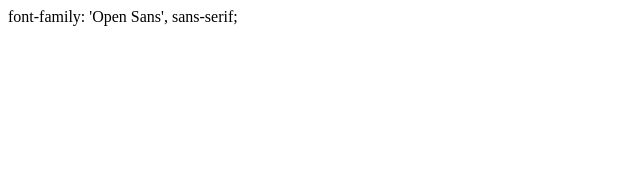
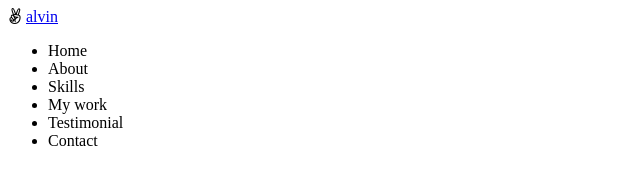
Before and after one commit to kimsr96/portfolio, a plain HTML site: page index.html in a window 1280 px wide. Shown: the whole page, without its empty margins (0-640 px from the left). Drawn offline with Linux system fonts and the light colour scheme.

Commit message:
HTML__NAVBAR

```diff
--- a/index.html
+++ b/index.html
@@ -9,13 +9,39 @@
     <script src="https://kit.fontawesome.com/cbee1af028.js" crossorigin="anonymous"></script>
     <link href="https://fonts.googleapis.com/css2?family=Open+Sans:wght@400;600;700&display=swap" rel="stylesheet">
     <link rel="icon" type="image/png" href="img/favicon.png">
-    font-family: 'Open Sans', sans-serif;
+
     <link rel="stylesheet" href="style.css">
-    <script src="main.js"></script>
+    <script src="main.js" defer></script>
 
-
+    <!-- font-family: 'Open Sans', sans-serif; -->
 </head>
 <body>
+    <!-- Navbar -->
+    <nav id="navbar"></nav>
+        <div class="navbar__logo">
+            <i class="fab fa-angellist"></i>
+            <a href="#">alvin</a>
+        </div>
+        <div class="navbar__menu">
+            <ul class="navbar__menu">
+                <li class="navbar__menu__item">Home</li>
+                <li class="navbar__menu__item">About</li>
+                <li class="navbar__menu__item">Skills</li>
+                <li class="navbar__menu__item">My work</li>
+                <li class="navbar__menu__item">Testimonial</li>
+                <li class="navbar__menu__item">Contact</li>
+            </ul>
+        </div>
 
+    <!-- About -->
+    <section id="about"></section>
+    <!-- Skills -->
+    <section id="skills"></section>
+    <!-- Work -->
+    <section id="work"></section>
+    <!-- Testimonials -->
+    <section id="testimonials"></section>
+    <!-- Contact -->
+    <section id="contact"></section>
 </body>
 </html>
```
